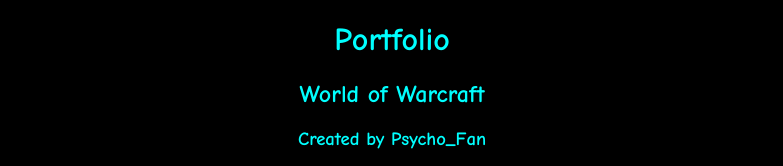
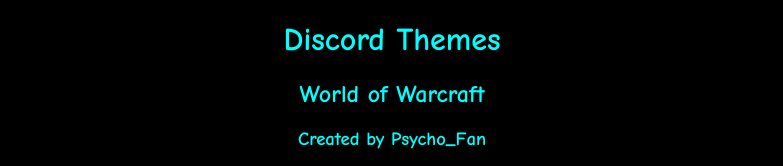
Before and after one commit to JestesZjebany/Discord-Themes, a plain HTML site: page index.html in a window 1280 px wide. Shown: the top 166 px of the page, without its empty margins (248-1031 px from the left). Drawn offline with Linux system fonts and the light colour scheme.

Commit message:
Update index.html

```diff
--- a/index.html
+++ b/index.html
@@ -4,12 +4,12 @@
     <meta charset="UTF-8">
     <meta http-equiv="X-UA-Compatible" content="IE=edge">
     <meta name="viewport" content="width=device-width, initial-scale=1.0">
-    <title>Document</title>
+    <title>Discord Themes</title>
 	<link rel="stylesheet" type="text/css" href="style.css">
 </head>
 <body>
     <div class="h1text">
-        <h1><center> Portfolio </center></h1>
+        <h1><center> Discord Themes </center></h1>
 	    <h2><center> World of Warcraft </h2> <h3>Created by Psycho_Fan</h3></center>
         <h3><center> https://jesteszjebany.github.io/Discord-Themes/Themes/worldofwarcraft.theme.css </h3></center>
         <div class="image-container">
```
